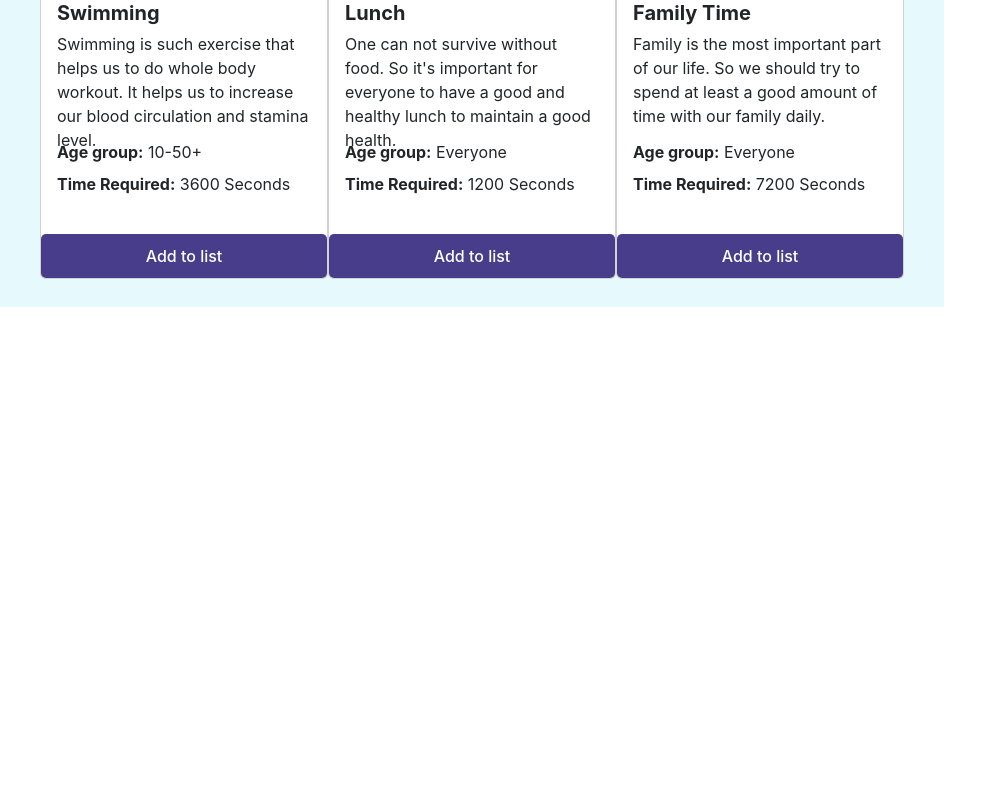
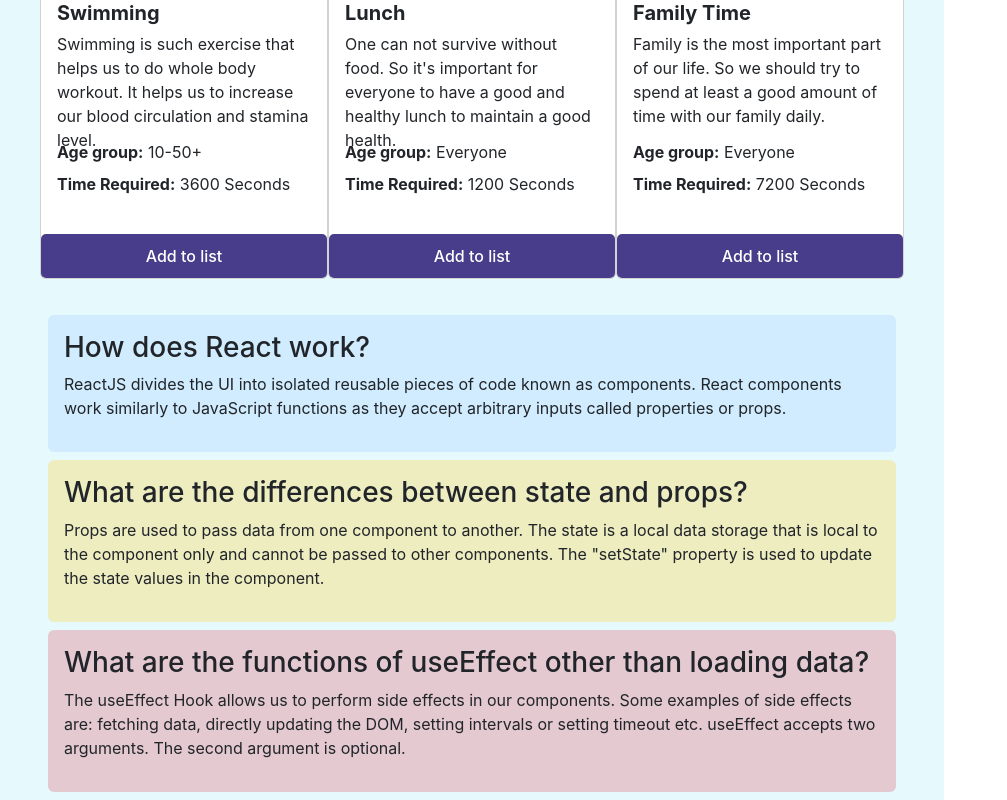
Before and after one commit to Turjo-abhishek/ultra-active-club, a React (Create React App) app: page / in a window 1280 px wide. Shown: the part 996-1796 px from the top of the page, without its empty margins (0-1007 px from the left). Before the commit the page ends 1303 px from the top, so only its background shows below. Built offline with nearby package versions, Linux system fonts and the light colour scheme.

Commit message:
added questions answer part which was missed earlier

```diff
--- a/src/App.js
+++ b/src/App.js
@@ -1,6 +1,7 @@
 
 import './App.css';
 import Container from './Components/Container/Container';
+
 
 function App() {
   return (
--- a/src/Components/Container/Container.js
+++ b/src/Components/Container/Container.js
@@ -4,6 +4,7 @@ import Exercise from '../Exercise/Exercise';
 import './Container.css'
 import { useState, useEffect } from 'react';
 import Profile from '../Profile/Profile';
+import Questions from '../Questions/Questions';
 
 const Container = () => {
     const [activities, setActivities] = useState([]);
@@ -21,6 +22,7 @@ const Container = () => {
     return (
         <div className='bg-info bg-opacity-10 custom-container'>
             <div>
+                <div>
                     <div className='d-flex align-items-center gap-2 px-5 py-2 mt-5'>
                         <img className='rounded-pill' height={50} width={50} src={logo} alt="" />
                         <h3>Activities Club</h3>
@@ -32,10 +34,11 @@ const Container = () => {
                     }
                     </div>
                 </div>
+                <Questions></Questions>
+            </div>
             <div className='profile-container'>
                 <Profile exerciseTime={exerciseTime} />
             </div>
-
         </div>
     );
 };
--- /dev/null
+++ b/src/Components/Questions/Questions.js
@@ -0,0 +1,35 @@
+import React from "react";
+
+const Questions = () => {
+  return (
+    <div  className="px-5">
+      <div className="bg-primary bg-opacity-10 my-2 px-3 py-3 rounded">
+        <h3 className="text-start">How does React work?</h3>
+        <p className="text-start">
+          ReactJS divides the UI into isolated reusable pieces of code known as
+          components. React components work similarly to JavaScript functions as
+          they accept arbitrary inputs called properties or props.
+        </p>
+      </div>
+      <div className="bg-warning bg-opacity-25 my-2 px-3 py-3 rounded">
+        <h3 className="text-start">What are the differences between state and props?</h3>
+        <p className="text-start">
+          Props are used to pass data from one component to another. The state
+          is a local data storage that is local to the component only and cannot
+          be passed to other components. The "setState" property is used to
+          update the state values in the component.
+        </p>
+      </div>
+      <div className="bg-danger bg-opacity-25 my-2 px-3 py-3 rounded">
+        <h3 className="text-start">What are the functions of useEffect other than loading data?</h3>
+        <p className="text-start">
+          The useEffect Hook allows us to perform side effects in our
+          components. Some examples of side effects are: fetching data, directly
+          updating the DOM, setting intervals or setting timeout etc. useEffect accepts two arguments. The second argument is optional.
+        </p>
+      </div>
+    </div>
+  );
+};
+
+export default Questions;
```
Also changed, not shown: src/Components/Questions/Questions.css (added). Lines whose indentation alone changed are shown as unchanged.
